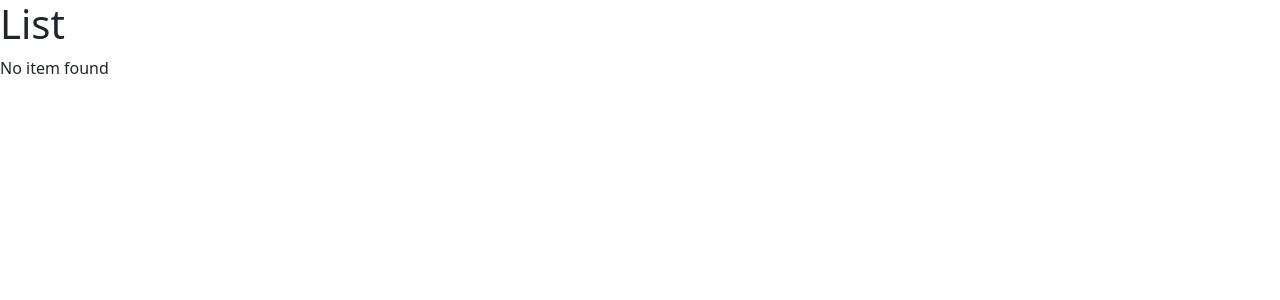
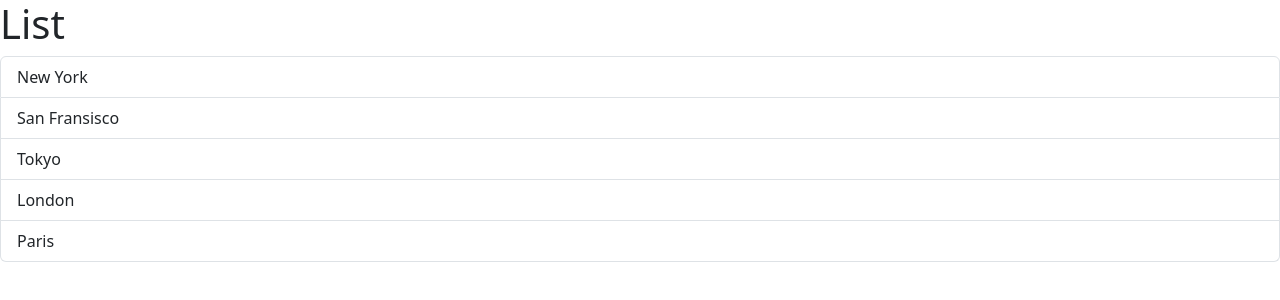
Before and after one commit to Lewis-mbui/mosh-react-course, a React app: page / in a window 1280 px wide. Shown: the top 300 px of the page. Built offline with nearby package versions, Linux system fonts and the light colour scheme; the HTML template or start-up script is replaced by a standard one.

Commit message:
learn event handling

```diff
--- a/src/components/ListGroup.tsx
+++ b/src/components/ListGroup.tsx
@@ -1,6 +1,8 @@
 function ListGroup() {
   let items = ["New York", "San Fransisco", "Tokyo", "London", "Paris"];
-  items = [];
+
+  // Event Handler
+  const handleClick = (event: React.MouseEvent) => console.log(event);
 
   return (
     <>
@@ -8,7 +10,9 @@ function ListGroup() {
       {items.length === 0 && <p>No item found</p>}
       <ul className="list-group">
         {items.map((item) => (
-          <li key={item}>{item}</li>
+          <li className="list-group-item" onClick={handleClick} key={item}>
+            {item}
+          </li>
         ))}
       </ul>
     </>
```
